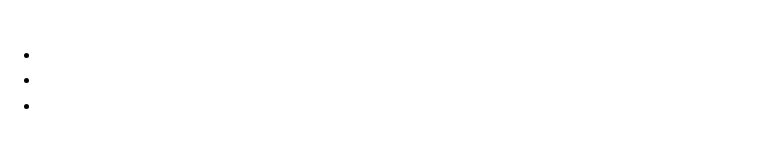
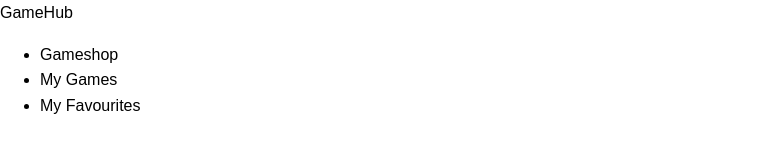
Before and after one commit to alexander0354/uin23_eksamen_group13ikkeBRUK, a React (Create React App) app: page / in a window 1280 px wide. Shown: the top 164 px of the page, without its empty margins (0-783 px from the left). Built offline with nearby package versions, Linux system fonts and the light colour scheme; no server answers.

Commit message:
variables
Har endret farge

```diff
--- a/src/sass/base-variables.scss
+++ b/src/sass/base-variables.scss
@@ -27,7 +27,7 @@ body {
 }
 
 a {
-  color: $white;
+  color: $black;
   text-decoration: none;
 
   &:hover {
```
